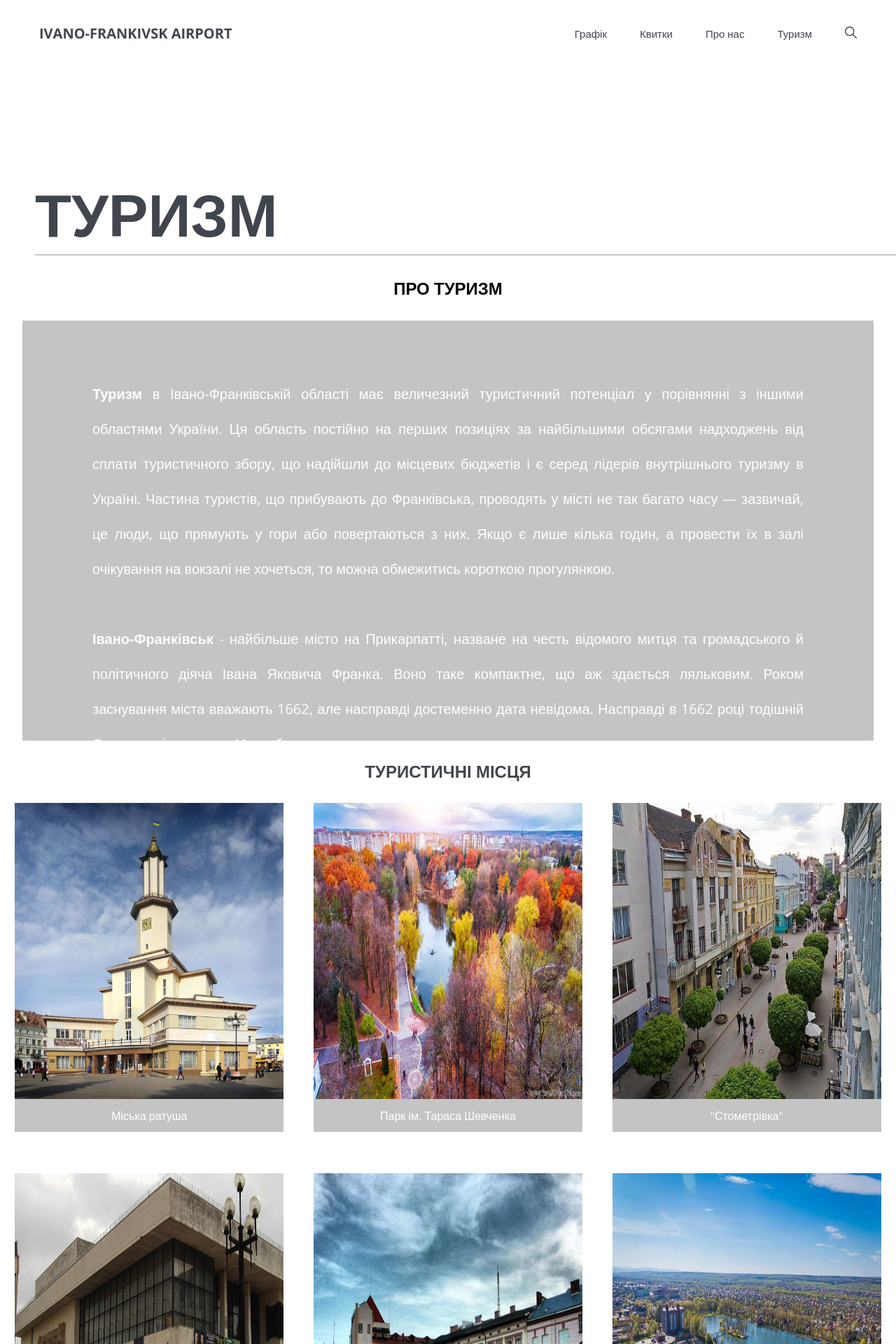
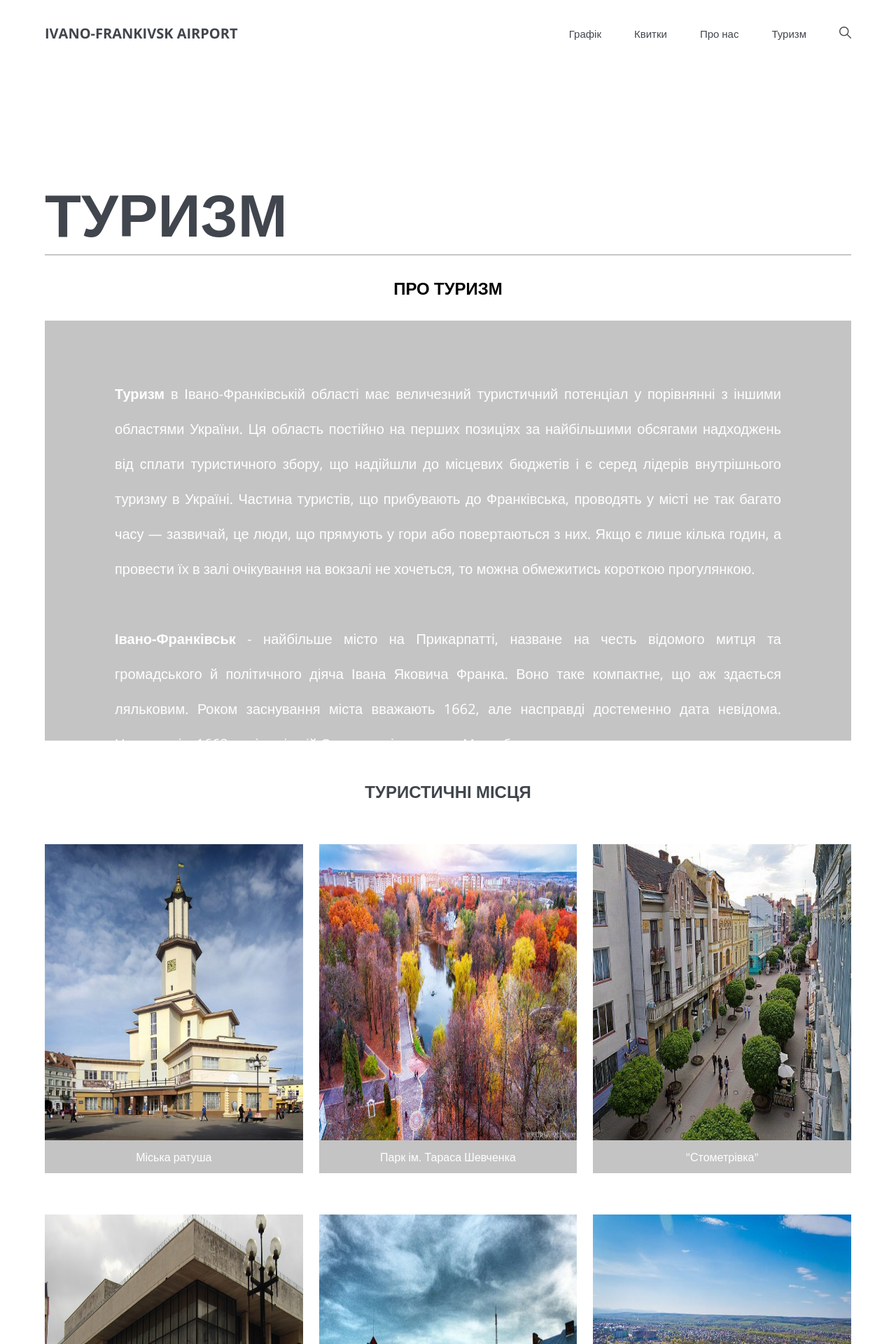
Before and after one commit to NazarTymiv/airportIF, a PHP site: page /tourism.html in a window 1280 px wide. Shown: the top 1920 px of the page at 70% size. Run offline with PHP 8.4, Linux system fonts and the light colour scheme.

Commit message:
fixed bugs in tourism page

```diff
--- a/css/style.css
+++ b/css/style.css
@@ -47,7 +47,7 @@ img{
     display: flex;
     align-items: center;
     justify-content: space-between;
-    padding: 0 56px;
+    padding: 0 64px;
 }
 .header__title{
     width: auto;
@@ -661,8 +661,7 @@ img{
     color: #41454D;
 }
 .headline{
-    padding-bottom: 30px;
-    padding-left: 50px;
+    padding: 30px 64px;
     display: flex;
     flex-direction: column;
     justify-content: flex-end;
@@ -681,6 +680,7 @@ img{
     border: 1px solid rgba(65, 69, 77, 0.3);
 }
 .abouttourism{
+    padding: 0 64px;
     display: flex;
     flex-direction: column;
     align-items: center;
@@ -697,19 +697,21 @@ img{
 .about_content{
     padding: 30px 100px 100px 100px;
     margin-top: 30px;
-    width:95%;
+    width:100%;
     height: 600px;
     background: #C4C4C4;
 }
 .places{
+    padding: 0 64px;
     display: flex;
-    justify-content: space-around;
+    justify-content: space-between;
     flex-wrap: wrap;
+    align-items: flex-end;
     width: 100%;
     height: 1150px;
 }
 .place{
-    width: 30%;
+    width: 32%;
 height: 470px;
 background: #C4C4C4;
 }
@@ -721,15 +723,16 @@ background: #C4C4C4;
     width: 100%;
 }
 .rest{
+    padding: 0 64px;
     display: flex;
-    justify-content: space-around;
+    justify-content: space-between;
     flex-wrap: wrap;
     align-items: center;
     width: 100%;
     height: 650px;
 }
 .rest_card{
-    width: 30%;
+    width: 32%;
 height: 470px;
 background: #C4C4C4;
 }
--- a/tourism.html
+++ b/tourism.html
@@ -11,7 +11,7 @@
 
 <body>
     <div class="container">
-    	<header class="travel_header">
+    	<header class="header travel_header">
     		 <div class="header__topblock">
                 <div class="header__title">
                     <h2 class="header__title-text"><a href="index.html">IVANO-FRANKIVSK AIRPORT</a></h2>
```
